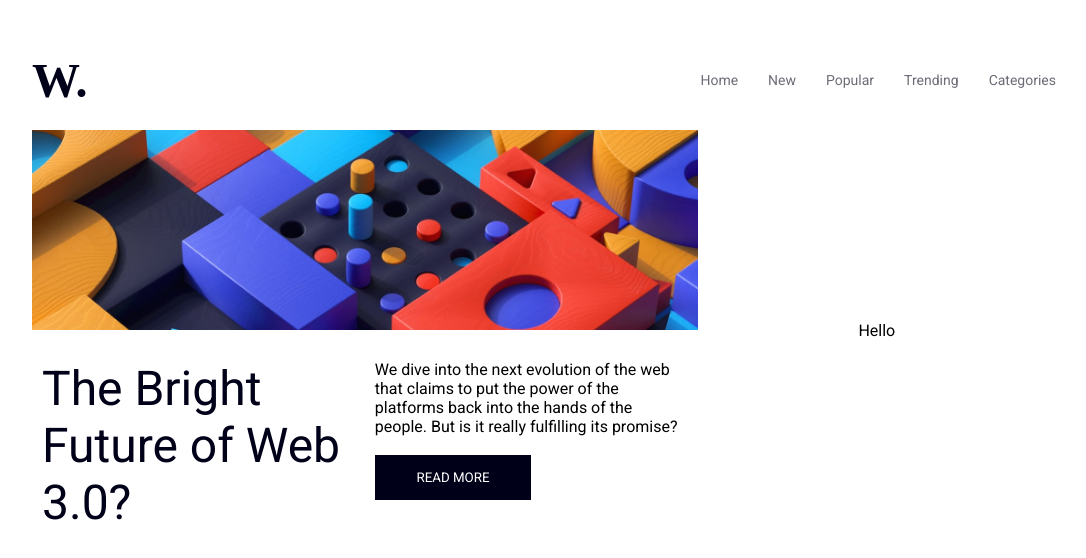
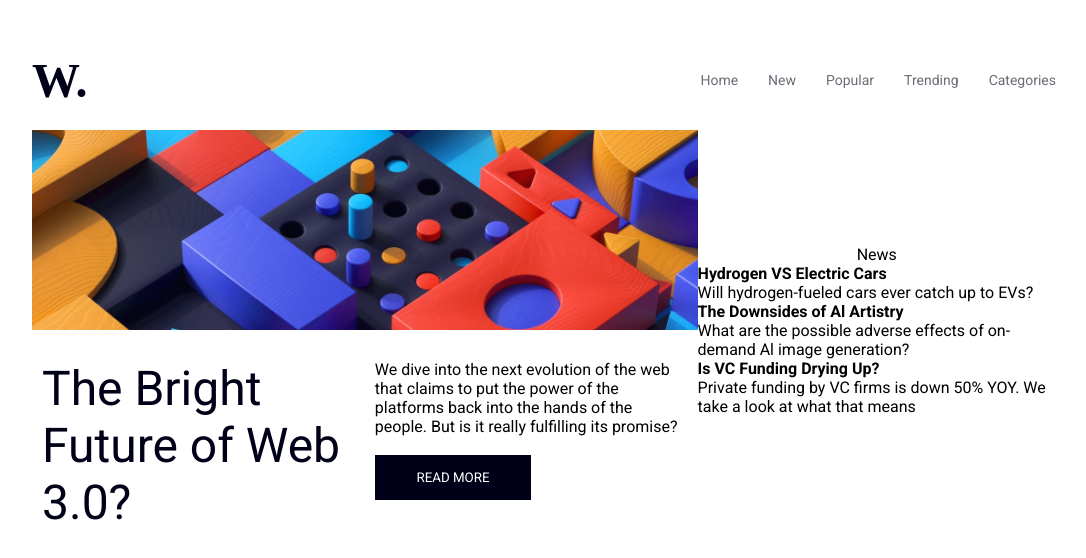
Before and after one commit to GarrettLockhart/react-typescript-landing, a React (Create React App) app: page / in a window 1280 px wide. Shown: the top 558 px of the page, without its empty margins (96-1182 px from the left). Built offline with nearby package versions, Linux system fonts and the light colour scheme.

Commit message:
feat: ground work for news card with dynamic data output

```diff
--- a/src/components/Landing/HeroImageReadMore.tsx
+++ b/src/components/Landing/HeroImageReadMore.tsx
@@ -20,6 +20,11 @@ const StyledButton = styled.button`
   color: ${({ theme }) => theme.palette.primary.contrastText};
   width: 50%;
   padding: 15px 15px;
+  cursor: pointer;
+
+  &:hover {
+    background-color: ${({theme}) => theme.palette.active.active200};
+  }
 `;
 
 const StyledParagraph = styled.p``;
--- a/src/components/Landing/HeroNewsCard.tsx
+++ b/src/components/Landing/HeroNewsCard.tsx
@@ -1,5 +1,6 @@
 import styled from 'styled-components';
 import Card from '../UI/Card';
+import HeroNewsItems from './HeroNewsItems';
 
 const StyledNewsCard = styled(Card)`
   display: flex;
@@ -7,10 +8,16 @@ const StyledNewsCard = styled(Card)`
   justify-content: center;
   align-items: center;
   width: 35%;
+  height: 100%;
 `;
 
 const HeroNewsCard = () => {
-  return <StyledNewsCard as='section'>Hello</StyledNewsCard>;
+  return (
+    <StyledNewsCard as='section'>
+      <div>News</div>
+      <HeroNewsItems />
+    </StyledNewsCard>
+  );
 };
 
 export default HeroNewsCard;
--- /dev/null
+++ b/src/components/Landing/HeroNewsItems.tsx
@@ -0,0 +1,19 @@
+import styled from 'styled-components';
+import newsData from '../assets/news-data/news-data';
+
+const HeroNewsItems = () => {
+  return (
+    <div>
+      {newsData.map((item) => {
+        return (
+          <div key={item.id}>
+            <h4>{item.title}</h4>
+            <p>{item.content}</p>
+          </div>
+        );
+      })}
+    </div>
+  );
+};
+
+export default HeroNewsItems;
--- /dev/null
+++ b/src/components/assets/news-data/news-data.tsx
@@ -0,0 +1,27 @@
+type newsDataTypes = {
+  id: number;
+  title: string;
+  content: string;
+};
+
+const newsData: newsDataTypes[] = [
+  {
+    id: 1,
+    title: 'Hydrogen VS Electric Cars',
+    content: 'Will hydrogen-fueled cars ever catch up to EVs?'
+  },
+  {
+    id: 1,
+    title: 'The Downsides of Al Artistry',
+    content:
+      'What are the possible adverse effects of on-demand Al image generation?'
+  },
+  {
+    id: 1,
+    title: 'Is VC Funding Drying Up?',
+    content:
+      'Private funding by VC firms is down 50% YOY. We take a look at what that means'
+  }
+];
+
+export default newsData;
```
